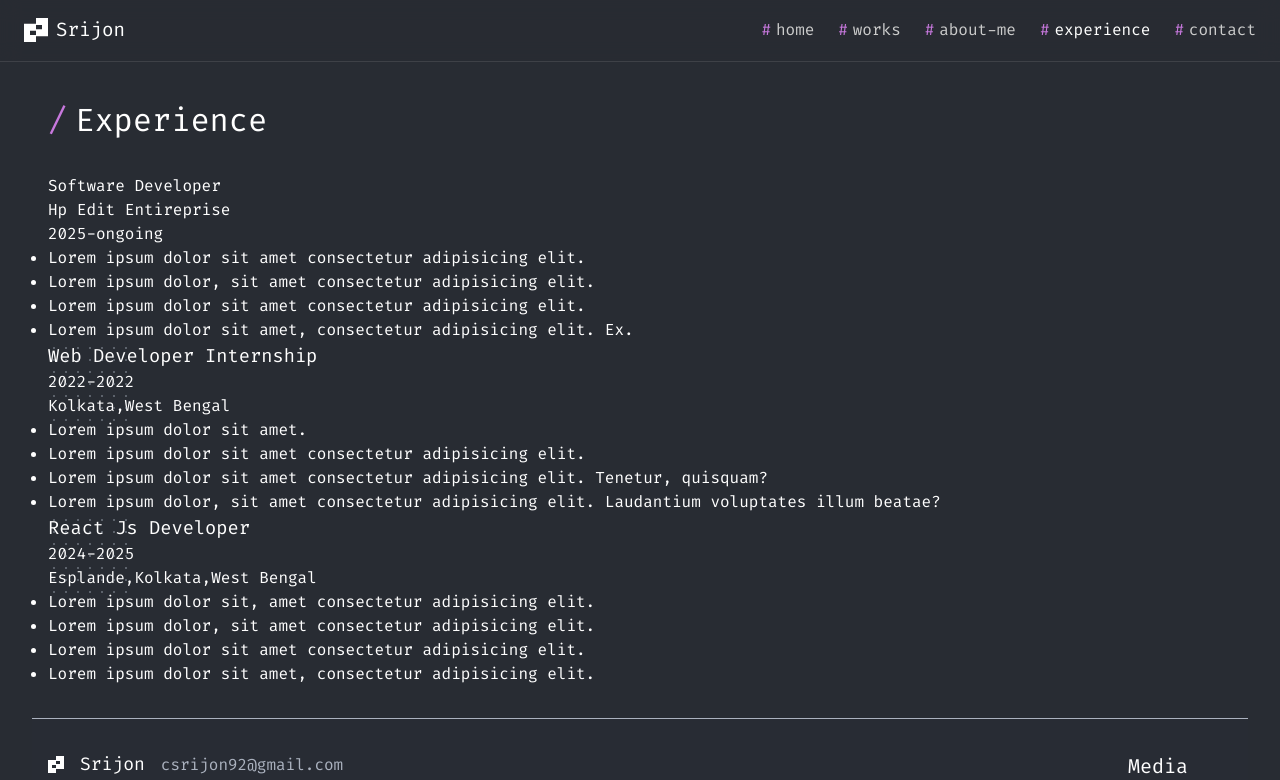
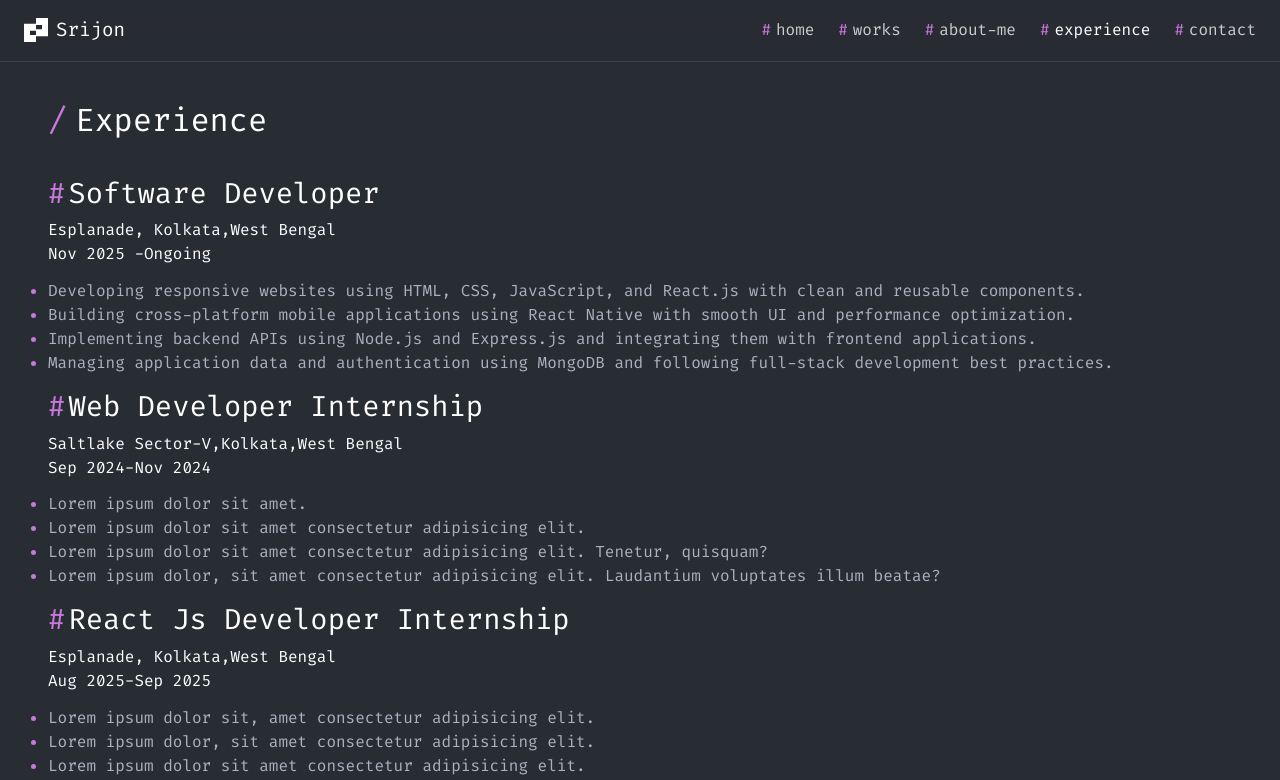
Before and after one commit to csrijon/React-pro-front, a React (Vite) app in the folder new-web/: page /ex in a window 1280 px wide. Shown: the top 780 px of the page. Built offline with nearby package versions, Linux system fonts and the light colour scheme.

Commit message:
new change

```diff
--- a/new-web/src/components/Experience.css
+++ b/new-web/src/components/Experience.css
@@ -10,3 +10,26 @@
     margin-bottom: 30px;
     gap: 8px;
 }
+.middle-main{
+    display: flex;
+    flex-direction: column;
+    gap: 12px;
+}
+.ex-heading{
+    font-size: 1.8rem;
+    line-height: normal;
+    margin-bottom: 0.4rem;
+}
+.detalis-contain{
+    margin-bottom: 0.8rem;
+}
+.ex-heading span{
+    margin-right: 0.2rem;
+    color: #c778dd;
+}
+.timeline-content ul li{
+    color: #ABB2BF;
+}
+li::marker{
+    color: #c778dd;
+}
--- a/new-web/src/components/Experience.jsx
+++ b/new-web/src/components/Experience.jsx
@@ -9,24 +9,29 @@ const Experience = () => {
             <div className="middle-main">
                 <div className="timeline-item">
                     <span className="line" ></span>
-                    <p>Software Developer</p>
-                    <p>Hp Edit Entireprise</p>
-                    <p>2025-ongoing</p>
+                    <h3 className="ex-heading" ><span>#</span>Software Developer</h3>
+                    <div className="detalis-contain">
+                        <p>Esplanade, Kolkata,West Bengal</p>
+                        <p>Nov 2025 -Ongoing</p>
+                    </div>
                     <div className="timeline-content">
                         <ul>
-                            <li>Lorem ipsum dolor sit amet consectetur adipisicing elit.</li>
-                            <li>Lorem ipsum dolor, sit amet consectetur adipisicing elit.</li>
-                            <li>Lorem ipsum dolor sit amet consectetur adipisicing elit.</li>
-                            <li>Lorem ipsum dolor sit amet, consectetur adipisicing elit. Ex.</li>
+                            <li>Developing responsive websites using HTML, CSS, JavaScript, and React.js with clean and reusable components.</li>
+                            <li>Building cross-platform mobile applications using React Native with smooth UI and performance optimization.</li>
+                            <li>Implementing backend APIs using Node.js and Express.js and integrating them with frontend applications.</li>
+                            <li>Managing application data and authentication using MongoDB and following full-stack development best practices.</li>
                         </ul>
+
                     </div>
                 </div>
                 <div className="timeline-item">
-                    <span className="dots" ></span>
+                    {/* <span className="dots" ></span> */}
                     <div className="timeline-content">
-                    <h3>Web Developer Internship</h3>
-                    <p>2022-2022</p>
-                    <p>Kolkata,West Bengal</p>
+                        <h3 className="ex-heading" ><span>#</span>Web Developer Internship</h3>
+                        <div className="detalis-contain">
+                            <p>Saltlake Sector-V,Kolkata,West Bengal</p>
+                            <p>Sep 2024-Nov 2024</p>
+                        </div>
                         <ul>
                             <li>Lorem ipsum dolor sit amet.</li>
                             <li>Lorem ipsum dolor sit amet consectetur adipisicing elit.</li>
@@ -37,11 +42,13 @@ const Experience = () => {
                 </div>
 
                 <div className="timeline-item">
-                    <span className="dots" ></span>
+                    {/* <span className="dots" ></span> */}
                     <div className="timeline-content">
-                        <h3>React Js Developer</h3>
-                        <p>2024-2025</p>
-                        <p>Esplande,Kolkata,West Bengal</p>
+                        <h3 className="ex-heading" ><span>#</span>React Js Developer Internship</h3>
+                        <div className="detalis-contain">
+                            <p>Esplanade, Kolkata,West Bengal</p>
+                            <p>Aug 2025-Sep 2025</p>
+                        </div>
                         <div className="timeline-content">
                             <ul>
                                 <li>Lorem ipsum dolor sit, amet consectetur adipisicing elit.</li>
--- a/new-web/src/components/Header.jsx
+++ b/new-web/src/components/Header.jsx
@@ -56,8 +56,8 @@ const Header = () => {
           <li><span>#</span><NavLink onClick={() => setIsOpen(false)} to="/">home</ NavLink></li>
           <li><span>#</span><NavLink onClick={() => setIsOpen(false)} to="/allprojects">works</NavLink></li>
           <li><span>#</span><NavLink onClick={() => setIsOpen(false)} to="/aboutme">about-me</NavLink></li>
+          <li><span>#</span><NavLink onClick={() => setIsOpen(false)} to="/ex">experience</NavLink></li>
           <li><span>#</span><NavLink onClick={() => setIsOpen(false)} to="/contact">contact</NavLink></li>
-          <li><span>#</span><NavLink onClick={() => setIsOpen(false)} to="/chatme">chat-me</NavLink></li>
         </ul>
       </nav>
 
```
Lines whose indentation alone changed are shown as unchanged.
